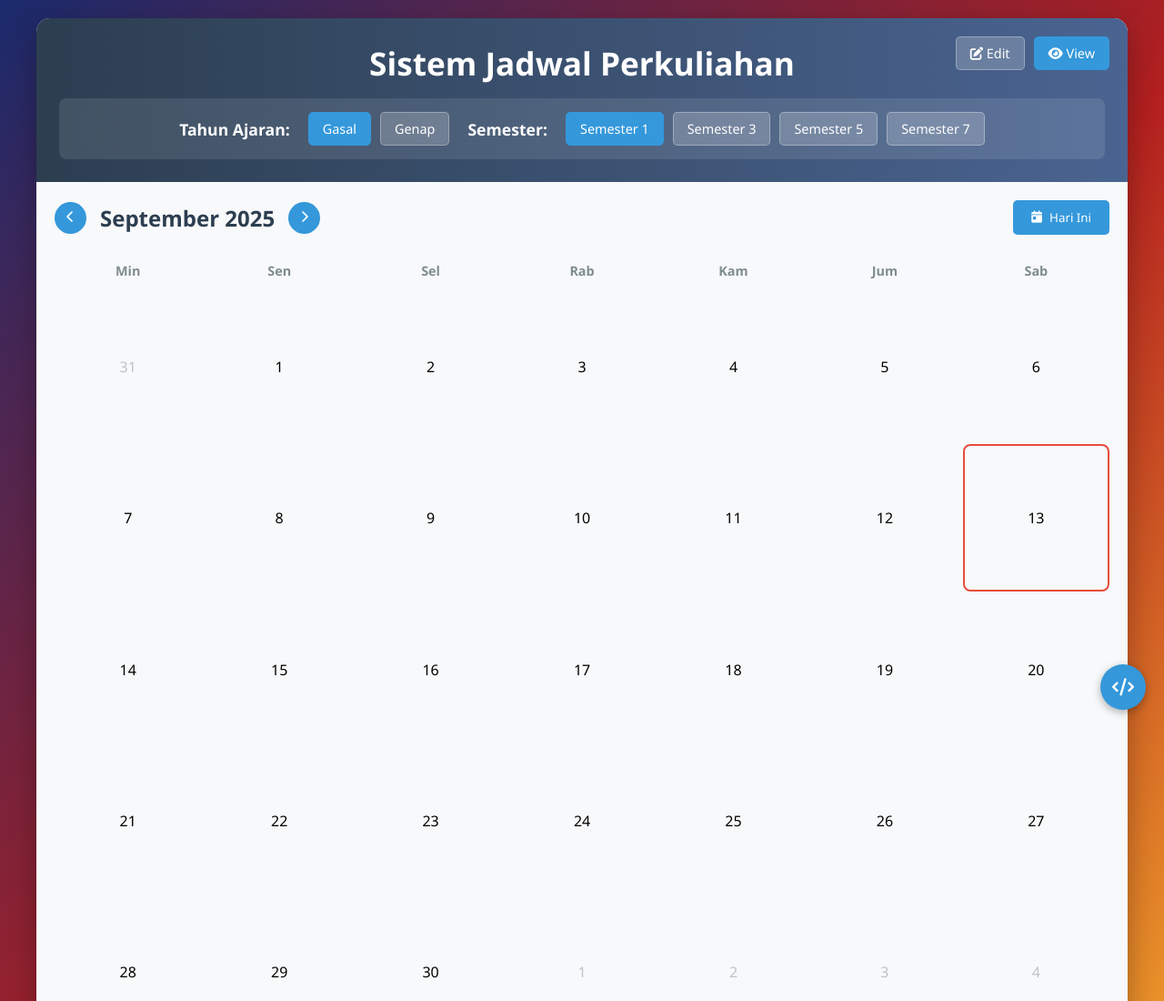
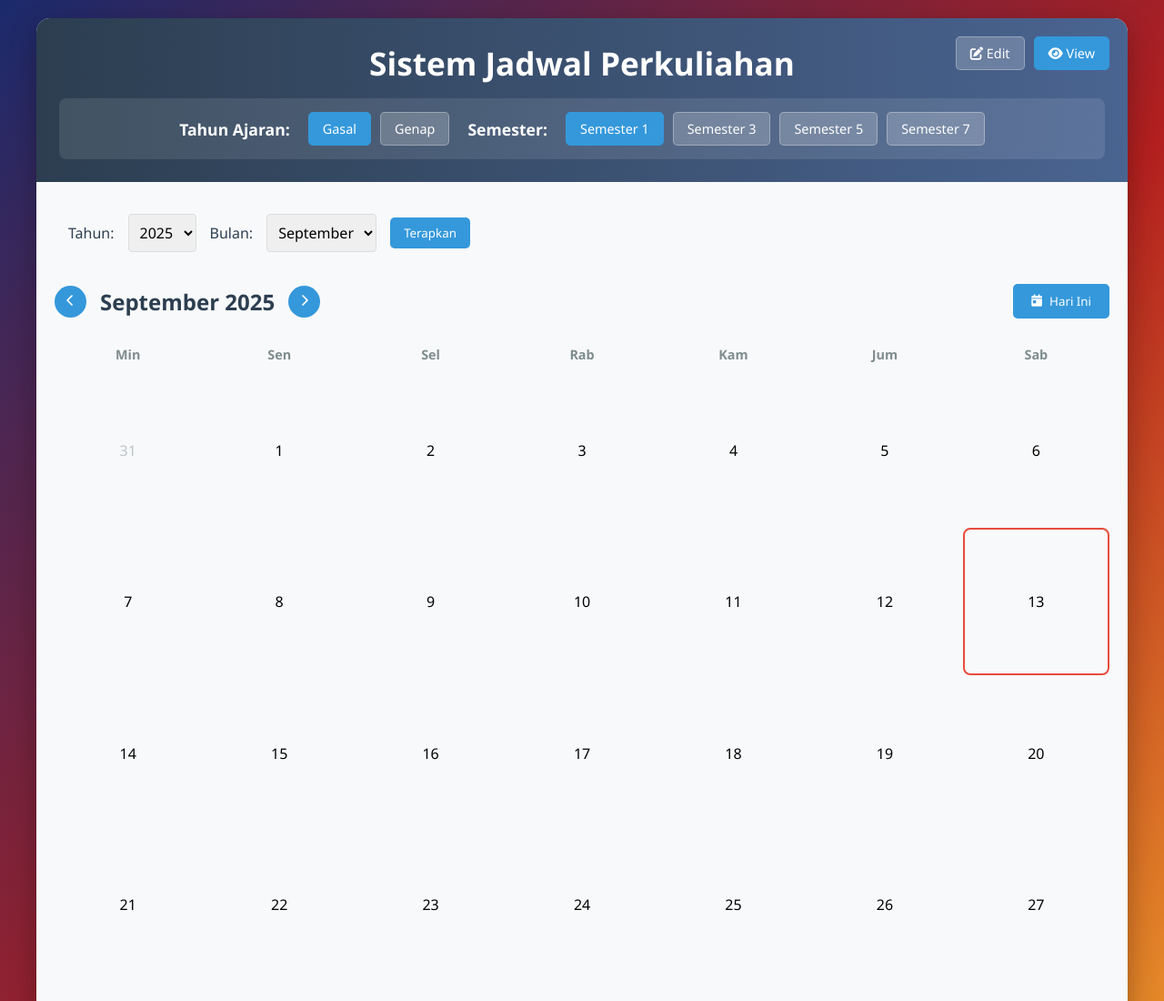
Before and after one commit to Sugeng3991/Jadwal-Perkuliahan, a plain HTML site: page index.html in a window 1280 px wide. Shown: the top 1100 px of the page at 91% size. Drawn offline with Linux system fonts and the light colour scheme.

Commit message:
Update index.html

```diff
--- a/index.html
+++ b/index.html
@@ -1009,69 +1009,42 @@
             text-align: center;
         }
 
-        /* Style untuk Code Preview */
-        .code-preview-container {
-            position: fixed;
-            bottom: 20px;
-            right: 20px;
-            width: 400px;
-            max-height: 300px;
-            background: #2c3e50;
-            color: #ecf0f1;
+        /* Style untuk Calendar Filter */
+        .calendar-filter {
+            display: flex;
+            gap: 15px;
+            align-items: center;
+            margin-bottom: 20px;
+            padding: 15px;
+            background: #f8f9fa;
             border-radius: 8px;
-            padding: 15px;
-            box-shadow: 0 5px 15px rgba(0,0,0,0.3);
-            z-index: 1000;
-            display: none;
-            overflow-y: auto;
-            font-family: 'Courier New', monospace;
-            font-size: 0.9rem;
-        }
-
-        .code-preview-header {
-            display: flex;
-            justify-content: space-between;
-            align-items: center;
-            margin-bottom: 10px;
-            border-bottom: 1px solid #34495e;
-            padding-bottom: 8px;
-        }
-
-        .code-preview-title {
-            font-weight: bold;
-            color: #3498db;
-        }
-
-        .code-preview-close {
-            background: none;
-            border: none;
-            color: #ecf0f1;
-            cursor: pointer;
-            font-size: 1.2rem;
-        }
-
-        .code-preview-content {
-            white-space: pre-wrap;
-            word-break: break-all;
-        }
-
-        .code-preview-toggle {
-            position: fixed;
-            bottom: 20px;
-            right: 20px;
-            width: 50px;
-            height: 50px;
+        }
+
+        .calendar-filter label {
+            font-weight: 500;
+            color: #2c3e50;
+        }
+
+        .calendar-filter select {
+            padding: 8px;
+            border: 1px solid #ddd;
+            border-radius: 4px;
+            font-size: 1rem;
+        }
+
+        .calendar-filter button {
             background: #3498db;
             color: white;
             border: none;
-            border-radius: 50%;
+            padding: 8px 15px;
+            border-radius: 5px;
             cursor: pointer;
-            display: flex;
-            align-items: center;
-            justify-content: center;
-            box-shadow: 0 3px 10px rgba(0,0,0,0.3);
-            z-index: 999;
-            font-size: 1.2rem;
+            font-weight: 500;
+            transition: all 0.3s;
+        }
+
+        .calendar-filter button:hover {
+            background: #2980b9;
         }
 
         @media (max-width: 768px) {
@@ -1127,10 +1100,9 @@
                 align-items: flex-start;
             }
 
-            .code-preview-container {
-                width: 90%;
-                right: 5%;
-                left: 5%;
+            .calendar-filter {
+                flex-direction: column;
+                align-items: flex-start;
             }
         }
     </style>
@@ -1165,6 +1137,31 @@
         </header>
 
         <div class="calendar-container">
+            <div class="calendar-filter">
+                <label for="yearFilter">Tahun:</label>
+                <select id="yearFilter">
+                    <!-- Year options will be populated dynamically -->
+                </select>
+
+                <label for="monthFilter">Bulan:</label>
+                <select id="monthFilter">
+                    <option value="0">Januari</option>
+                    <option value="1">Februari</option>
+                    <option value="2">Maret</option>
+                    <option value="3">April</option>
+                    <option value="4">Mei</option>
+                    <option value="5">Juni</option>
+                    <option value="6">Juli</option>
+                    <option value="7">Agustus</option>
+                    <option value="8">September</option>
+                    <option value="9">Oktober</option>
+                    <option value="10">November</option>
+                    <option value="11">Desember</option>
+                </select>
+
+                <button id="applyFilterBtn">Terapkan</button>
+            </div>
+
             <div class="calendar-header">
                 <div class="calendar-nav">
                     <button class="nav-btn" id="prevMonth">
@@ -1542,22 +1539,6 @@
 
     <!-- Toast Notification -->
     <div class="toast" id="toast"></div>
-
-    <!-- Code Preview Toggle Button -->
-    <button class="code-preview-toggle" id="codePreviewToggle">
-        <i class="fas fa-code"></i>
-    </button>
-
-    <!-- Code Preview Container -->
-    <div class="code-preview-container" id="codePreviewContainer">
-        <div class="code-preview-header">
-            <div class="code-preview-title">Preview Kode</div>
-            <button class="code-preview-close" id="codePreviewClose">
-                <i class="fas fa-times"></i>
-            </button>
-        </div>
-        <div class="code-preview-content" id="codePreviewContent"></div>
-    </div>
 
     <script>
         // Global variables
@@ -1748,6 +1729,7 @@
 
         // Initialize calendar
         function initCalendar() {
+            populateYearFilter();
             updateCalendar();
             setupEventListeners();
             loadNote();
@@ -1755,9 +1737,32 @@
 
             // Set initial mode to view mode
             setViewMode();
-
-            // Initialize code preview
-            initCodePreview();
+        }
+
+        // Populate year filter dropdown
+        function populateYearFilter() {
+            const yearFilter = document.getElementById('yearFilter');
+            const currentYear = new Date().getFullYear();
+
+            // Clear existing options
+            yearFilter.innerHTML = '';
+
+            // Add options for 5 years before and after current year
+            for (let year = currentYear - 5; year <= currentYear + 5; year++) {
+                const option = document.createElement('option');
+                option.value = year;
+                option.textContent = year;
+
+                // Set current year as selected
+                if (year === currentDate.getFullYear()) {
+                    option.selected = true;
+                }
+
+                yearFilter.appendChild(option);
+            }
+
+            // Set month filter to current month
+            document.getElementById('monthFilter').value = currentDate.getMonth();
         }
 
         // Update calendar display
@@ -1769,6 +1774,10 @@
             const monthNames = ["Januari", "Februari", "Maret", "April", "Mei", "Juni",
                 "Juli", "Agustus", "September", "Oktober", "November", "Desember"];
             document.getElementById('monthYear').textContent = `${monthNames[month]} ${year}`;
+
+            // Update year and month filters
+            document.getElementById('yearFilter').value = year;
+            document.getElementById('monthFilter').value = month;
 
             // Clear calendar grid
             const calendarGrid = document.getElementById('calendarGrid');
@@ -3558,6 +3567,16 @@
                 document.getElementById('loginError').textContent = '';
             });
 
+            // Calendar filter
+            document.getElementById('applyFilterBtn').addEventListener('click', () => {
+                const year = parseInt(document.getElementById('yearFilter').value);
+                const month = parseInt(document.getElementById('monthFilter').value);
+
+                currentDate.setFullYear(year);
+                currentDate.setMonth(month);
+                updateCalendar();
+            });
+
             // Action buttons
             document.getElementById('saveBtn').addEventListener('click', saveSchedule);
             document.getElementById('shareBtn').addEventListener('click', shareSchedule);
@@ -3831,29 +3850,6 @@
             }
         }
 
-        // Initialize code preview
-        function initCodePreview() {
-            const codePreviewToggle = document.getElementById('codePreviewToggle');
-            const codePreviewContainer = document.getElementById('codePreviewContainer');
-            const codePreviewClose = document.getElementById('codePreviewClose');
-            const codePreviewContent = document.getElementById('codePreviewContent');
-
-            codePreviewToggle.addEventListener('click', () => {
-                if (codePreviewContainer.style.display === 'flex') {
-                    codePreviewContainer.style.display = 'none';
-                } else {
-                    // Get current HTML code
-                    const htmlCode = document.documentElement.outerHTML;
-                    codePreviewContent.textContent = htmlCode;
-                    codePreviewContainer.style.display = 'flex';
-                }
-            });
-
-            codePreviewClose.addEventListener('click', () => {
-                codePreviewContainer.style.display = 'none';
-            });
-        }
-
         // Initialize app
         document.addEventListener('DOMContentLoaded', () => {
             checkViewMode();
```
